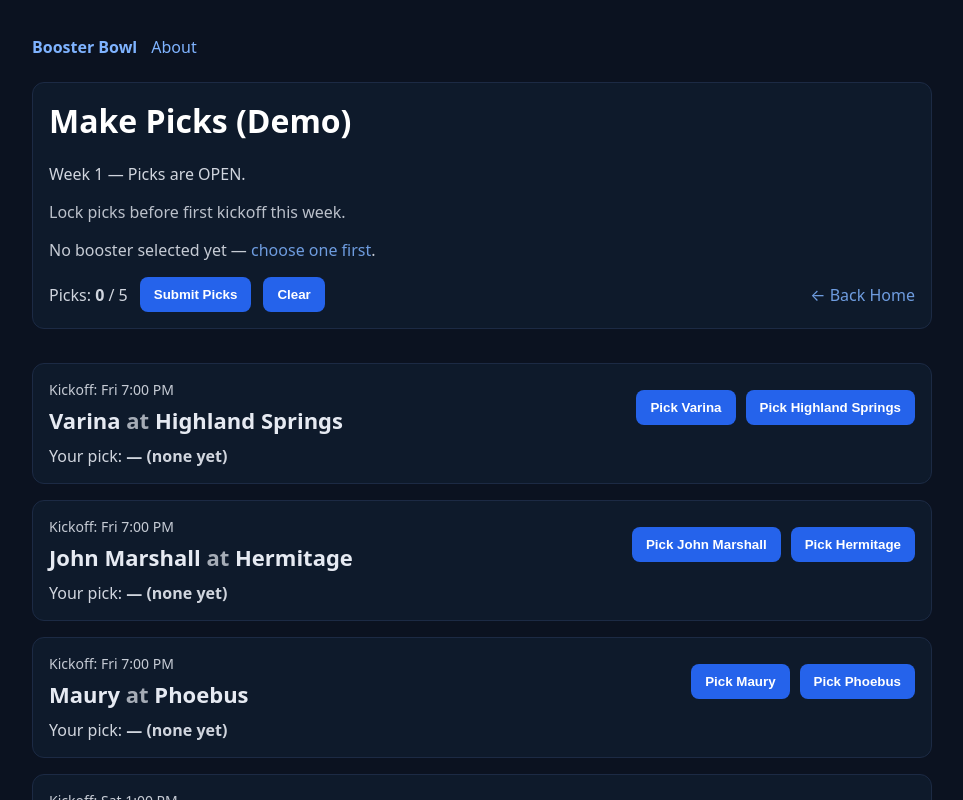
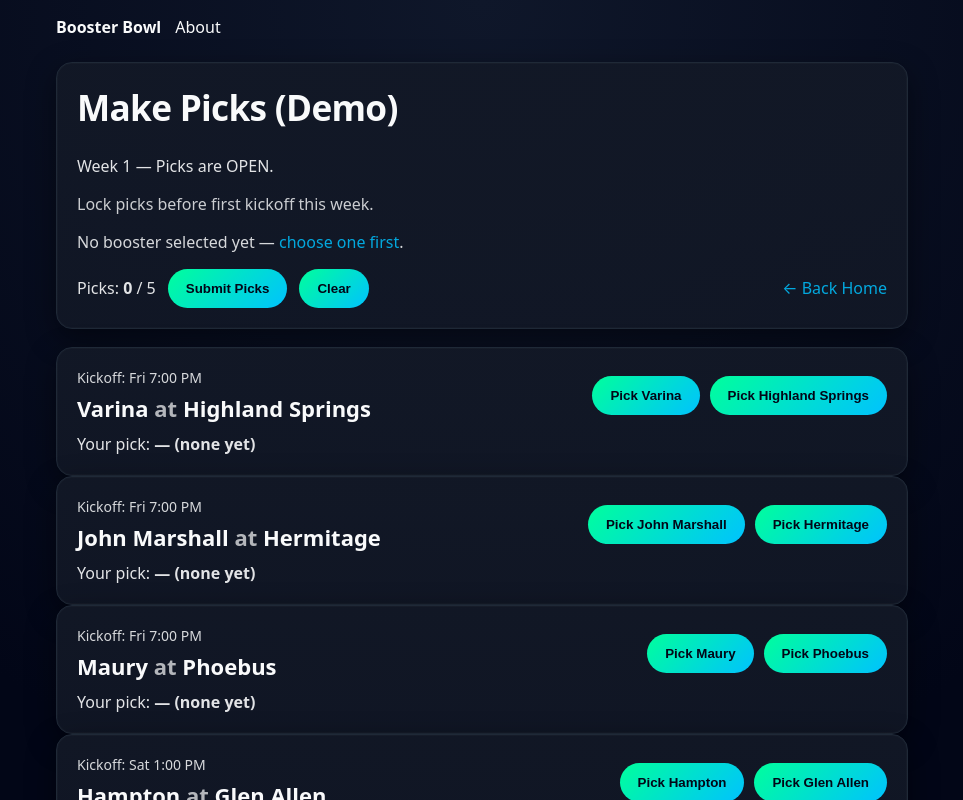
Before and after one commit to Rloney86/booster-bowl, a Next.js app: page /picks in a window 1280 px wide. Shown: the top 800 px of the page, without its empty margins (158-1121 px from the left). Built offline with nearby package versions, Linux system fonts and the light colour scheme.

Commit message:
Add vibrant theme styles to styles.css

```diff
--- a/styles.css
+++ b/styles.css
@@ -1,4 +1,139 @@
-body{margin:0;font-family:system-ui,-apple-system,Segoe UI,Roboto,Helvetica,Arial;background:#0b1220;color:#e6eaf2;padding:20px}
-a{color:#7fb3ff;text-decoration:none} h1{color:#fff}
-.card{background:#0e1a2b;border:1px solid #1c2a44;border-radius:12px;padding:16px;margin-bottom:16px}
-.button{background:#2563eb;color:#fff;padding:10px 14px;border-radius:8px;border:none;cursor:pointer;font-weight:600}
+/* ===== Booster Bowl Vibrant Theme ===== */
+
+:root {
+  --bg-main: #0b0f14;
+  --bg-card: #121826;
+  --border-subtle: #1f2937;
+
+  --electric-green: #00ff9c;
+  --electric-blue: #00c2ff;
+  --neon-yellow: #ffe600;
+  --vibrant-orange: #ff7a00;
+
+  --text-main: #f9fafb;
+  --text-muted: #cbd5e1;
+}
+
+* {
+  box-sizing: border-box;
+}
+
+html,
+body {
+  padding: 0;
+  margin: 0;
+  background: radial-gradient(
+    circle at top,
+    #0f172a 0%,
+    #020617 60%
+  );
+  color: var(--text-main);
+  font-family: system-ui, -apple-system, BlinkMacSystemFont,
+    "Segoe UI", Roboto, Ubuntu, Cantarell, sans-serif;
+}
+
+/* ===== Layout ===== */
+
+a {
+  color: var(--electric-blue);
+  text-decoration: none;
+}
+
+a:hover {
+  text-decoration: underline;
+}
+
+nav a {
+  color: var(--text-main);
+}
+
+/* ===== Cards ===== */
+
+.card {
+  background: linear-gradient(
+    180deg,
+    rgba(18, 24, 38, 0.95),
+    rgba(18, 24, 38, 0.85)
+  );
+  border: 1px solid var(--border-subtle);
+  border-radius: 16px;
+  padding: 20px;
+  box-shadow:
+    0 10px 30px rgba(0, 0, 0, 0.45),
+    inset 0 0 0 1px rgba(255, 255, 255, 0.02);
+}
+
+/* ===== Buttons ===== */
+
+.button {
+  background: linear-gradient(
+    135deg,
+    var(--electric-green),
+    var(--electric-blue)
+  );
+  color: #020617;
+  padding: 12px 18px;
+  border-radius: 999px;
+  font-weight: 700;
+  border: none;
+  cursor: pointer;
+  transition: transform 0.15s ease, box-shadow 0.15s ease;
+}
+
+.button:hover {
+  transform: translateY(-1px);
+  box-shadow: 0 0 0 2px rgba(0, 255, 156, 0.3),
+    0 0 18px rgba(0, 194, 255, 0.5);
+}
+
+.button:disabled {
+  opacity: 0.5;
+  cursor: not-allowed;
+}
+
+/* ===== Headings ===== */
+
+h1 {
+  font-size: 2.2rem;
+  letter-spacing: -0.02em;
+}
+
+h2 {
+  font-size: 1.6rem;
+}
+
+h3 {
+  font-size: 1.2rem;
+}
+
+/* ===== Accents ===== */
+
+.highlight-green {
+  color: var(--electric-green);
+}
+
+.highlight-yellow {
+  color: var(--neon-yellow);
+}
+
+.highlight-orange {
+  color: var(--vibrant-orange);
+}
+
+/* ===== Inputs ===== */
+
+input {
+  background: #020617;
+  border: 1px solid var(--border-subtle);
+  color: var(--text-main);
+}
+
+input::placeholder {
+  color: var(--text-muted);
+}
+
+/* ===== Footer ===== */
+
+footer {
+  color: var(--text-muted);
+}
```
